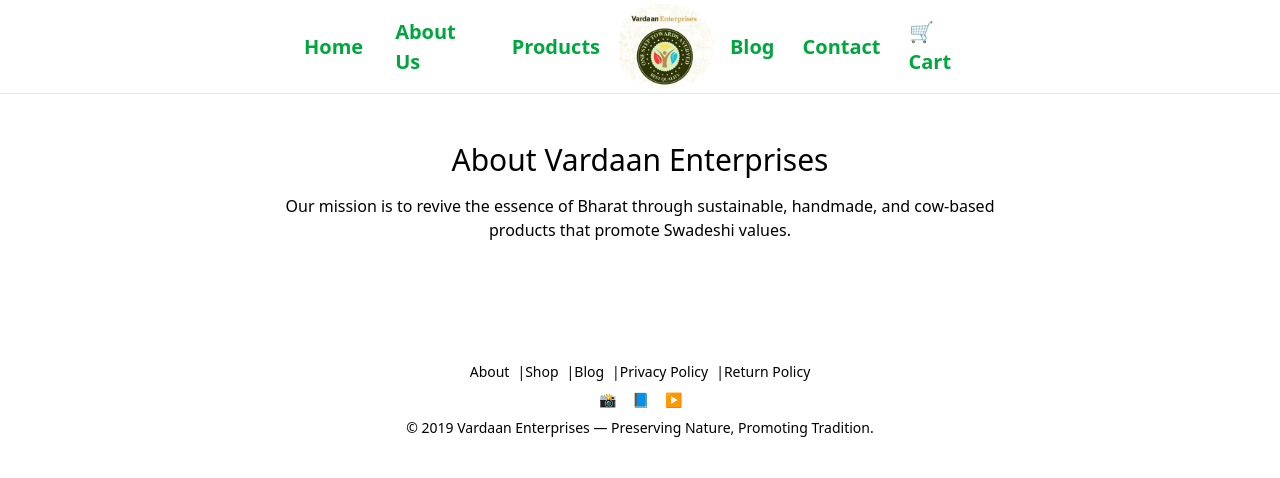
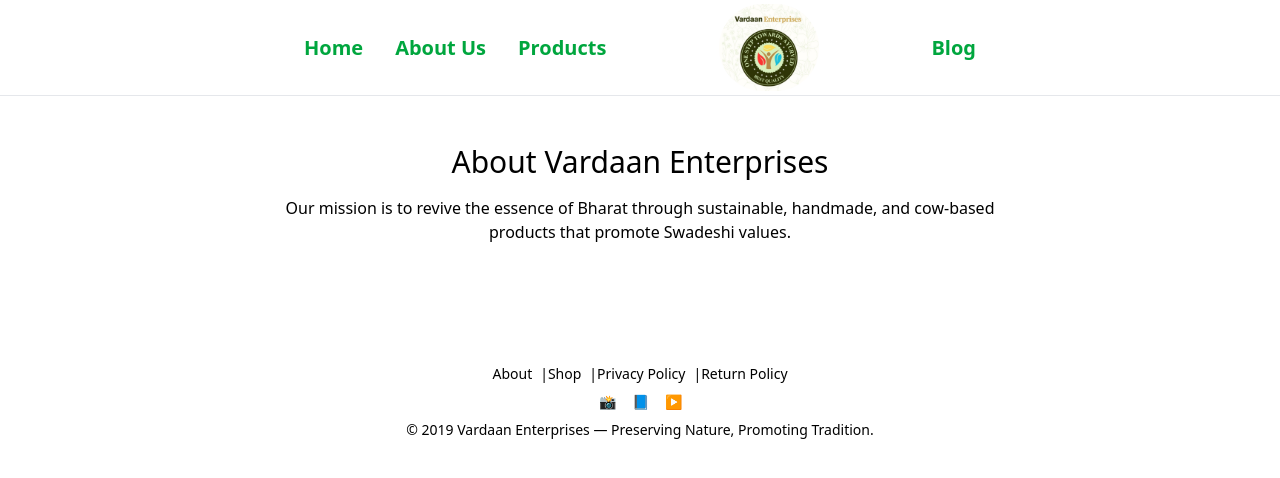
Before and after one commit to miteshtiwary123/vardaan, a Next.js app: page /about in a window 1280 px wide. Shown: the top 478 px of the page. Built offline with nearby package versions, Linux system fonts and the light colour scheme.

Commit message:
Coming soon page 3

```diff
--- a/components/Footer.js
+++ b/components/Footer.js
@@ -4,7 +4,6 @@
       <div className="mb-2 space-x-2">
         <a href="/about">About</a>|
         <a href="/products">Shop</a>|
-        <a href="#">Blog</a>|
         <a href="#">Privacy Policy</a>|
         <a href="#">Return Policy</a>
       </div>
--- a/components/Header.js
+++ b/components/Header.js
@@ -32,8 +32,6 @@
         {/* Right Links */}
         <div className="hidden md:flex items-center gap-7 text-[20px] font-semibold text-green-600">
           <Link href="#" className="hover:text-green-800 transition">Blog</Link>
-          <Link href="/contact" className="hover:text-green-800 transition">Contact</Link>
-          <Link href="/cart" className="hover:text-green-800 transition">🛒 Cart</Link>
         </div>
 
         {/* Mobile Menu Button */}
@@ -51,8 +49,6 @@
           <Link href="/">Home</Link>
           <Link href="/about">About Us</Link>
           <Link href="/products">Products</Link>
-          <Link href="#">Blog</Link>
-          <Link href="/contact">Contact</Link>
         </div>
       )}
     </header>
```
Also changed, not shown: app/contact/page.js (deleted), app/panchagavya/page.js (deleted).
